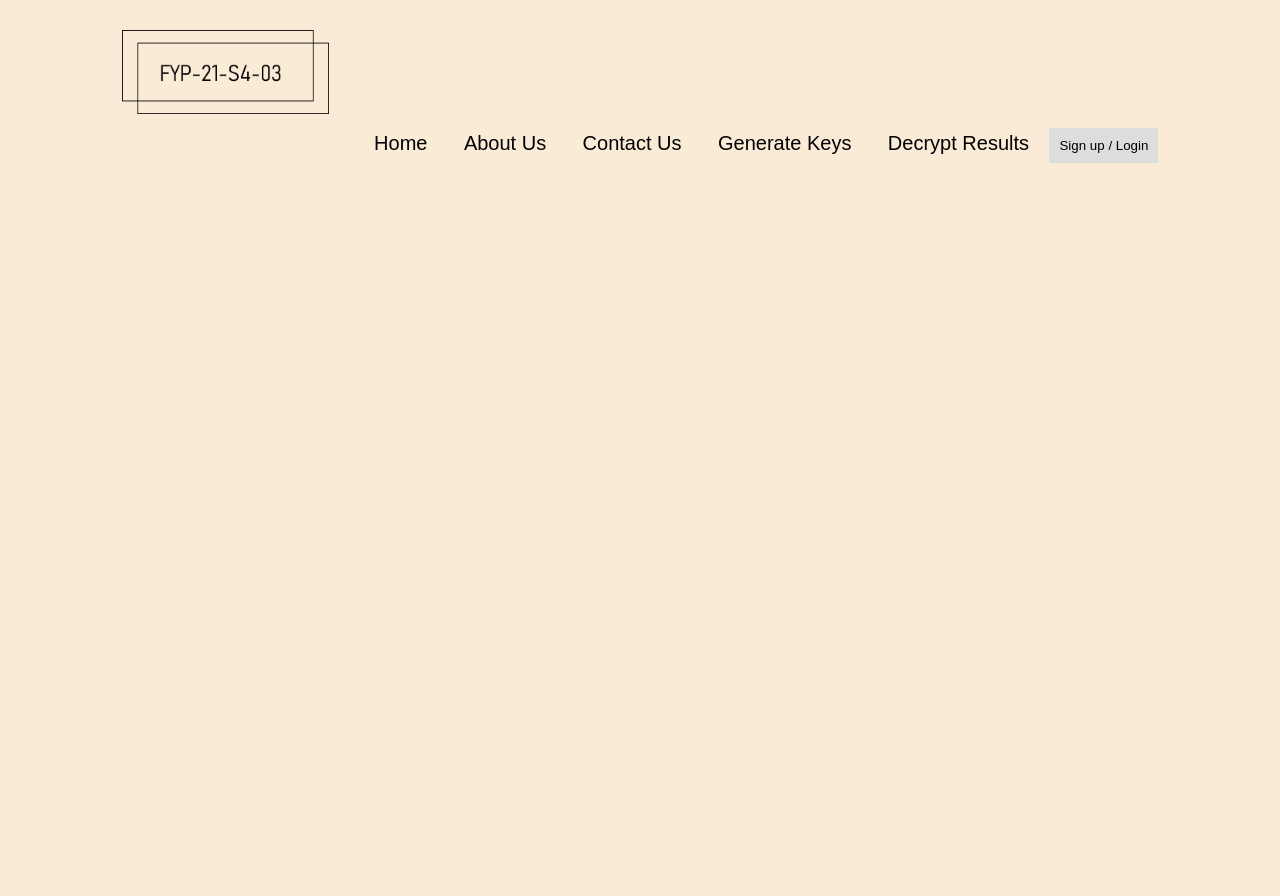
After one commit to edymund/Homomorphic-Encryption-and-Its-applications-to-e-voting, a Flask app: template app/template/guest_baseTemplate.html in a window 1280 px wide. The commit adds this page. Run offline with Flask 2, Linux system fonts and the light colour scheme; the template is opened without the code that fills it, so the values that code supplies are empty.

Commit message:
Fixed CSS for home.html, template for guest pages

```diff
--- /dev/null
+++ b/app/static/styles/guest_baseTemplate.css
@@ -0,0 +1,52 @@
+body, html {
+	height: 100%;
+	margin: 0;
+	font-family: Arial, Helvetica, sans-serif;
+	background-color:#FAEBD7;
+	padding: 0px 5% 96px 5%;
+}
+
+/* nav bar text */
+.top-right a {
+	color: black;
+	text-align: center;
+	padding: 14px 16px;
+	text-decoration: none;
+	font-size: 20px;
+}
+
+/* nav bar text */
+.top-right a:hover {
+	background-color: #555;
+	color: white;
+}
+
+/* container for login button */
+.top-right{
+	float:right;
+}
+
+/* login/signup button */
+.login {
+	border: none;
+	outline: 0;
+	display: inline-block;
+	padding: 10px;
+	color: black;
+	background-color: #ddd;
+	text-align: center;
+	cursor: pointer;
+	margin-top: 10px;
+}
+
+/* login/signup button */
+.login:hover {
+	background-color: #555;
+	color: white;
+}
+
+/* icon */
+.top-left img{
+	padding-top: 30px;
+	width: 20%;
+}
--- /dev/null
+++ b/app/template/guest_baseTemplate.html
@@ -0,0 +1,35 @@
+<!DOCTYPE html>
+
+<html lang="en">
+	<head>
+		<meta charset="utf-8">
+		<meta name="viewport" content="initial-scale=1, width=device-width">
+		<link rel="shortcut icon" href="#" />
+		<link rel="stylesheet" type="text/css" href="{{ url_for('static',filename='styles/guest_baseTemplate.css') }}"/>
+
+		<!-- Header Block -->
+		{%block head %}
+		{% endblock %}
+	</head>
+
+	<body>
+		<div class="top-left">
+			<a href="/"><img src={{url_for('static', filename='images/icon.png')}} /></a>
+		</div>
+
+		<div class="top-right">
+			<a href="/">Home</a>
+			<a href="#">About Us</a>
+			<a href="#">Contact Us</a>
+			<a href="#">Generate Keys</a>
+			<a href="#">Decrypt Results</a>
+			<button type="button" class="login">Sign up / Login</button>
+		</div>
+
+		<!-- Body Block -->
+		<div>
+			{% block body %}
+			{%endblock %}
+		</div>
+	</body>
+</html>
```
Also changed, not shown: app/static/styles/home.css (+8 -74 lines), app/template/baseTemplate.html (deleted, +0 -19 lines), app/template/home.html (+1 -18 lines), app/template/landingPageNavigationBar.html (added).
